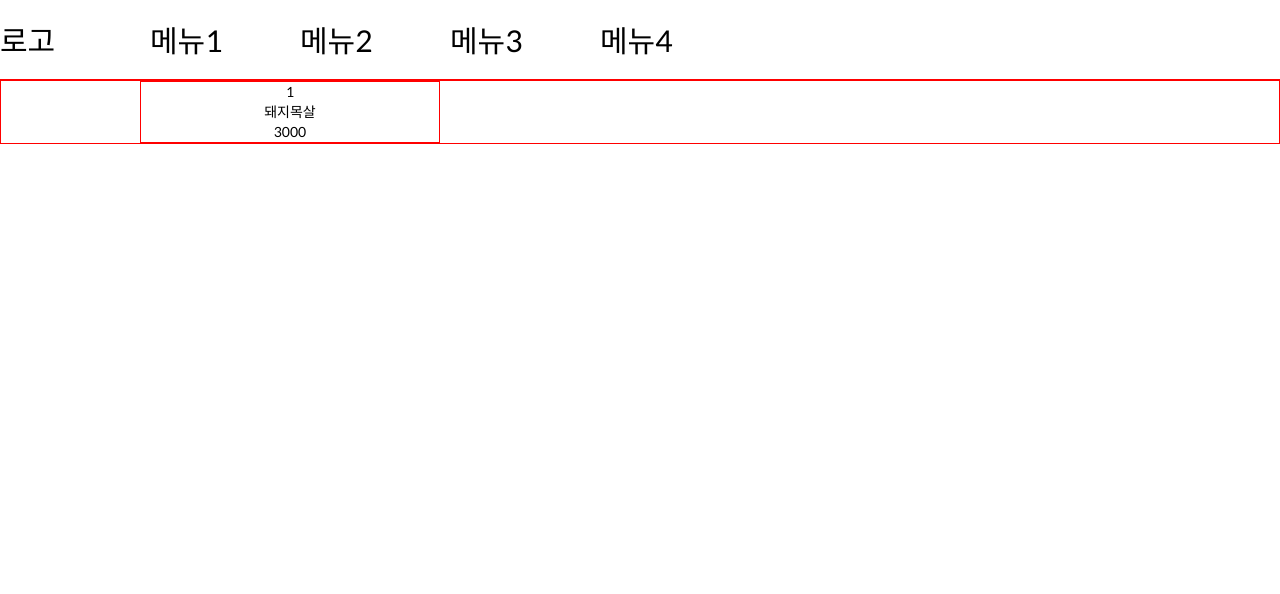
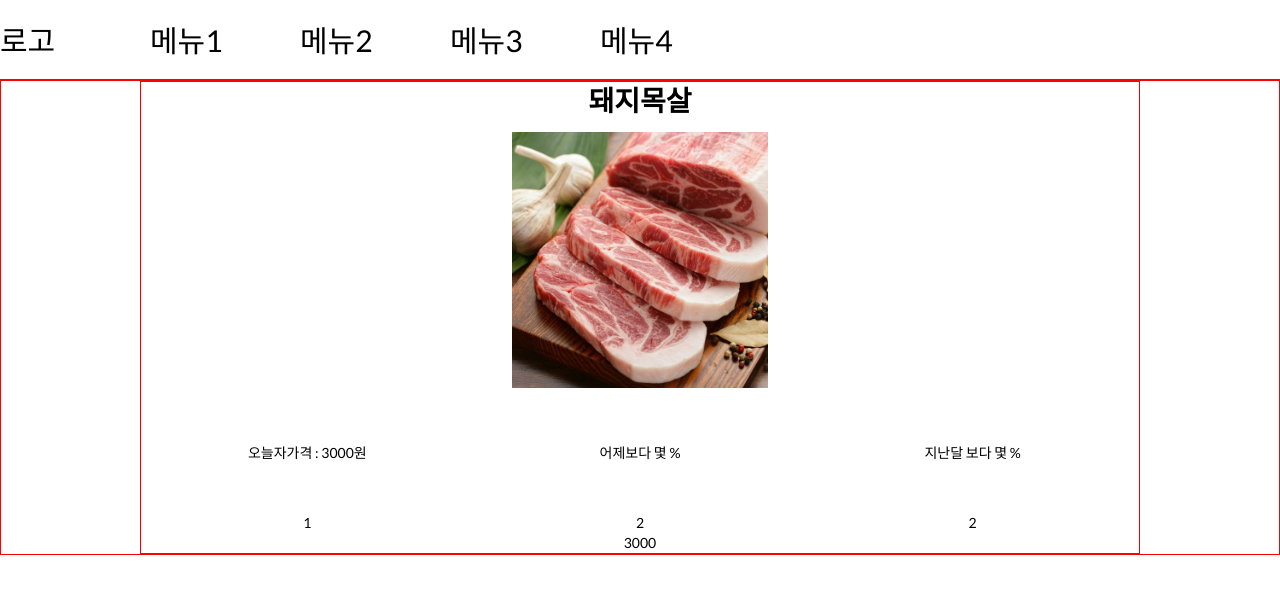
Before and after one commit to nongsy/nongsy, a Next.js app: page /list/1 in a window 1280 px wide. Shown: the top 594 px of the page. Built offline with nearby package versions, Linux system fonts and the light colour scheme.

Commit message:
Design : item 상세페이지 디자인중

```diff
--- a/pages/list/[id].js
+++ b/pages/list/[id].js
@@ -1,5 +1,7 @@
 import { useRouter } from "next/router";
 import { list } from "@/src/common";
+import axios from "axios";
+import Image from "next/image";
 
 export default function List() {
   const router = useRouter();
@@ -12,15 +14,38 @@ export default function List() {
   return (
     <>
       <div className="listBox">
-        <div>{item?.id}</div>
-        <div>{item?.name}</div>
-        <div>{item?.price}</div>
+        <h1>{item.name}</h1>
+        <div className="image">
+          <img src="/images/pork_neck.jpg" alt="돼지목살" />
+        </div>
+        <div className="contentsBox">
+          <div>오늘자가격 : {item.price}원</div>
+          <div>어제보다 몇 %</div>
+          <div>지난달 보다 몇 %</div>
+        </div>
+        <div className="contentsBox">
+          <div>1</div>
+          <div>2</div>
+          <div>2</div>
+        </div>
+        <div>{item.price}</div>
       </div>
       <style jsx>
         {`
           .listBox {
+            margin: 0 auto;
             border: 1px solid red;
-            width: 300px;
+            width: 100%;
+          }
+          .image > img {
+            width: 20vw;
+            height: 20vw;
+            margin: 0 auto;
+          }
+          .contentsBox {
+            margin-top: 50px;
+            display: grid;
+            grid-template-columns: repeat(3, 1fr);
           }
         `}
       </style>
```
Also changed, not shown: public/images/pork_neck.jpg (added).
